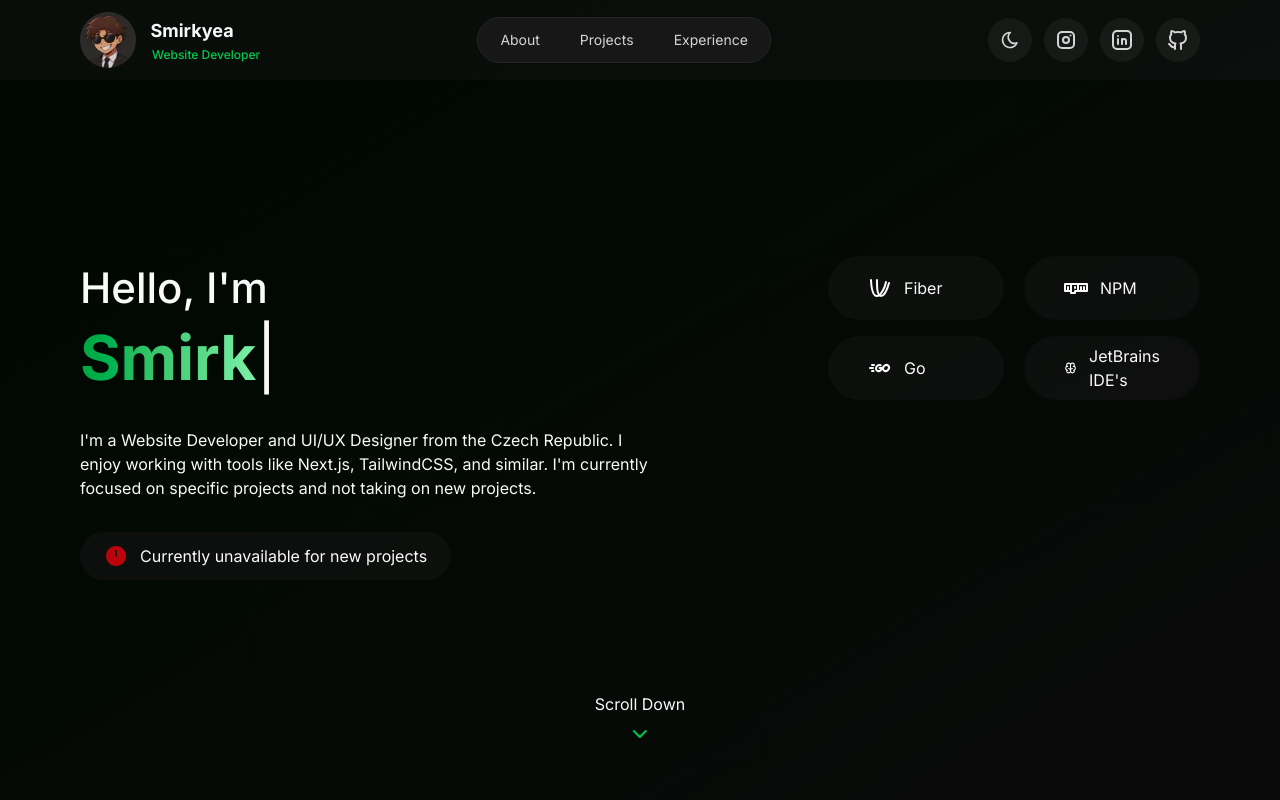
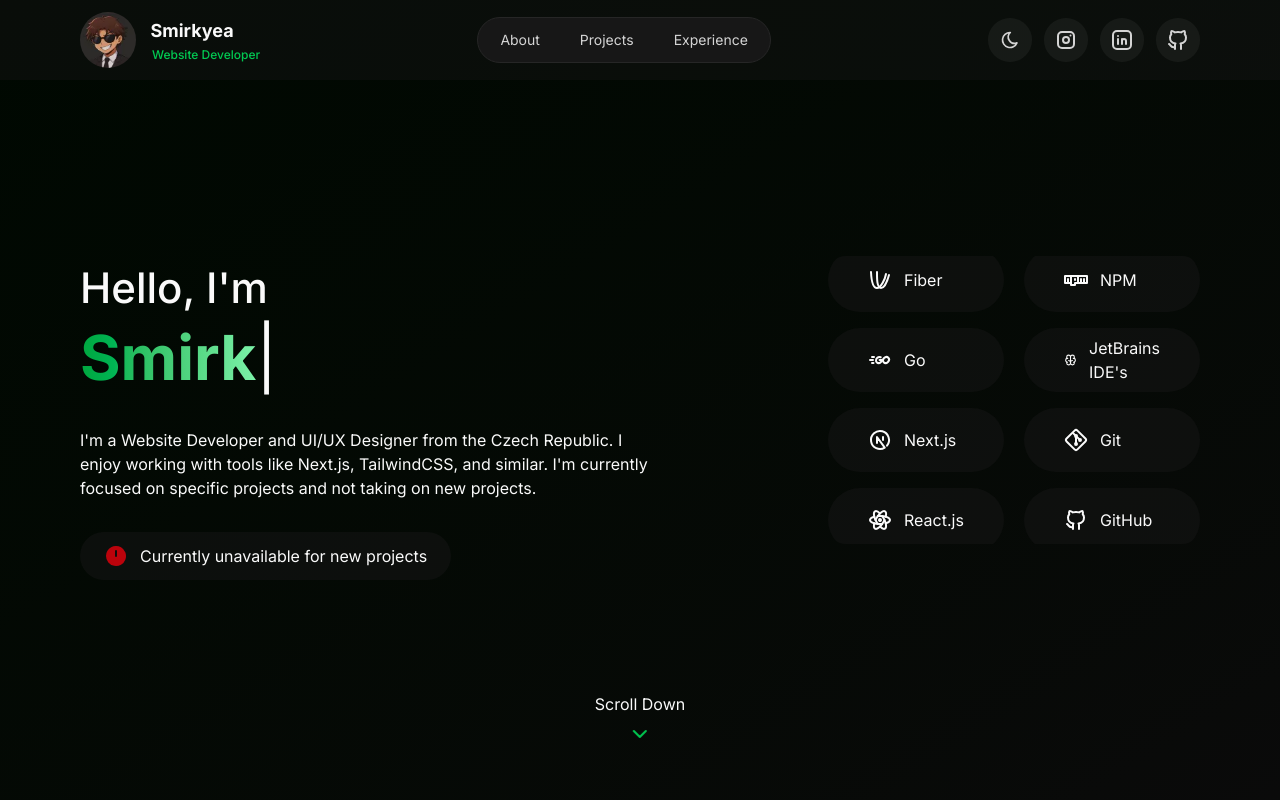
Before and after one commit to Sm1rkyea/portfolio, a Next.js app: page / in a window 1280 px wide. Shown: the top 800 px of the page. Built offline with nearby package versions, Linux system fonts and the light colour scheme.

Commit message:
fix(marquee): fix marquee

```diff
--- a/app/globals.css
+++ b/app/globals.css
@@ -17,10 +17,10 @@
 
 @keyframes marquee-vertical {
   0% {
-    transform: translateY(-50%);
+    transform: translateY(0%);
   }
   100% {
-    transform: translateY(0%);
+    transform: translateY(-35%);
   }
 }
 
--- a/components/marquee/Marquee.tsx
+++ b/components/marquee/Marquee.tsx
@@ -8,7 +8,7 @@ const Marquee = () => {
   return (
     <div className="max-h-[36vh] w-full rounded-2xl flex items-center gap-5 overflow-hidden">
       <div className="overflow-hidden relative h-full">
-        <ul className="flex flex-col gap-4 animate-marquee-vertical h-max">
+        <ul className="flex flex-col gap-4 animate-marquee-vertical">
           {loopTechnologies.map((item, idx) => {
             const Icon = item.icon
 
@@ -23,7 +23,7 @@ const Marquee = () => {
       </div>
 
       <div className="overflow-hidden relative h-full">
-        <ul className="flex flex-col gap-4 animate-marquee-vertical-slow h-max">
+        <ul className="flex flex-col gap-4 animate-marquee-vertical-slow">
           {loopTools.map((item, idx) => {
             const Icon = item.icon
 
```
